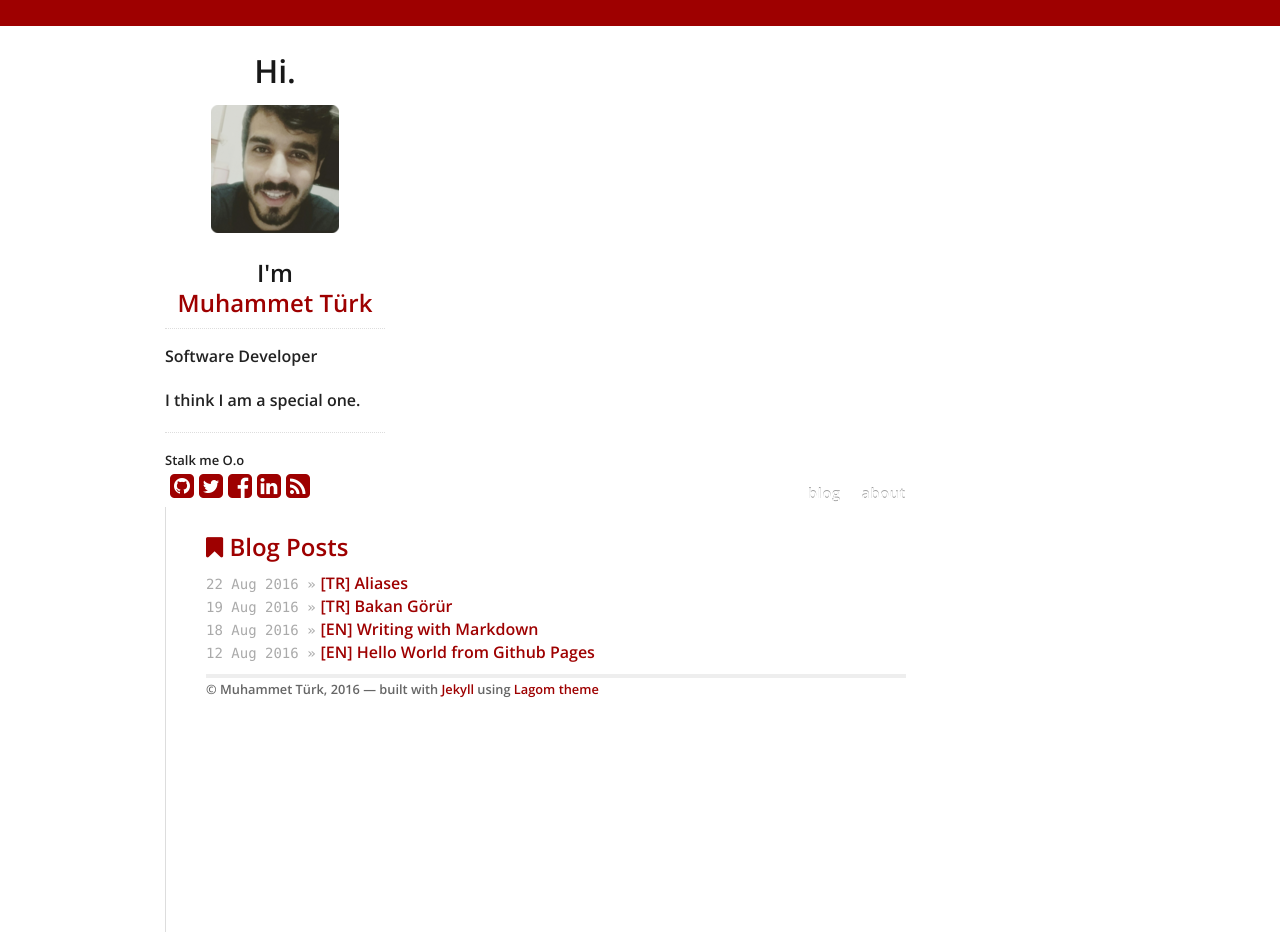
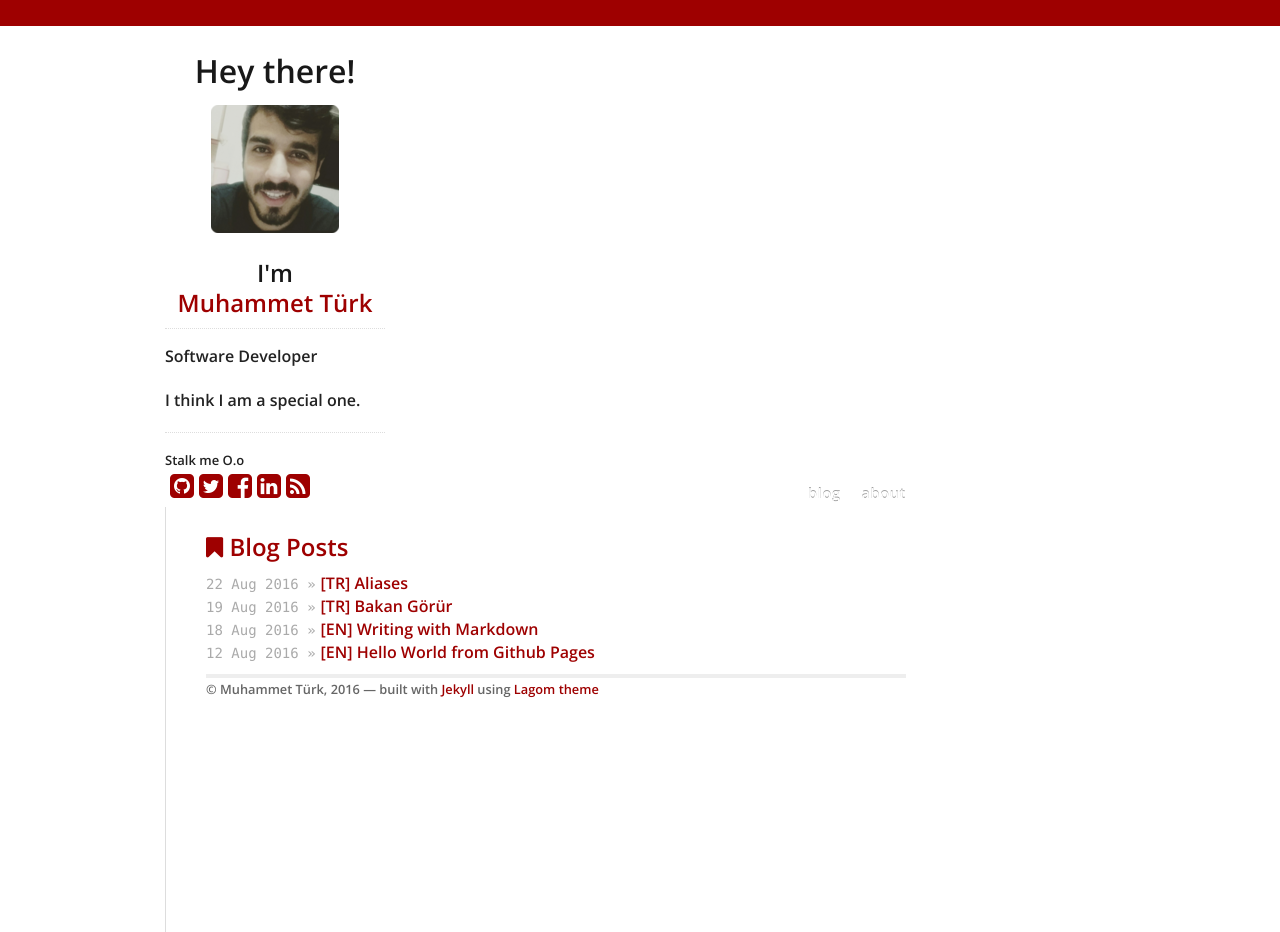
Before and after one commit to mturk111/mturk111.github.io, a Jekyll site: the page built from index.html, in a window 1280 px wide. Built offline with Jekyll 4.4.1, drawn with Linux system fonts in a browser that asks for light colours; nearby versions of some CDN libraries.

Commit message:
Update sidebar.html

```diff
--- a/_includes/sidebar.html
+++ b/_includes/sidebar.html
@@ -1,5 +1,5 @@
 <nav>
-  <h1>Hi.</h1>
+  <h1>Hey there!</h1>
   <a href="/">
     <img src="/logo.png" id="logo" alt="Blog logo"/>
   </a>
```
